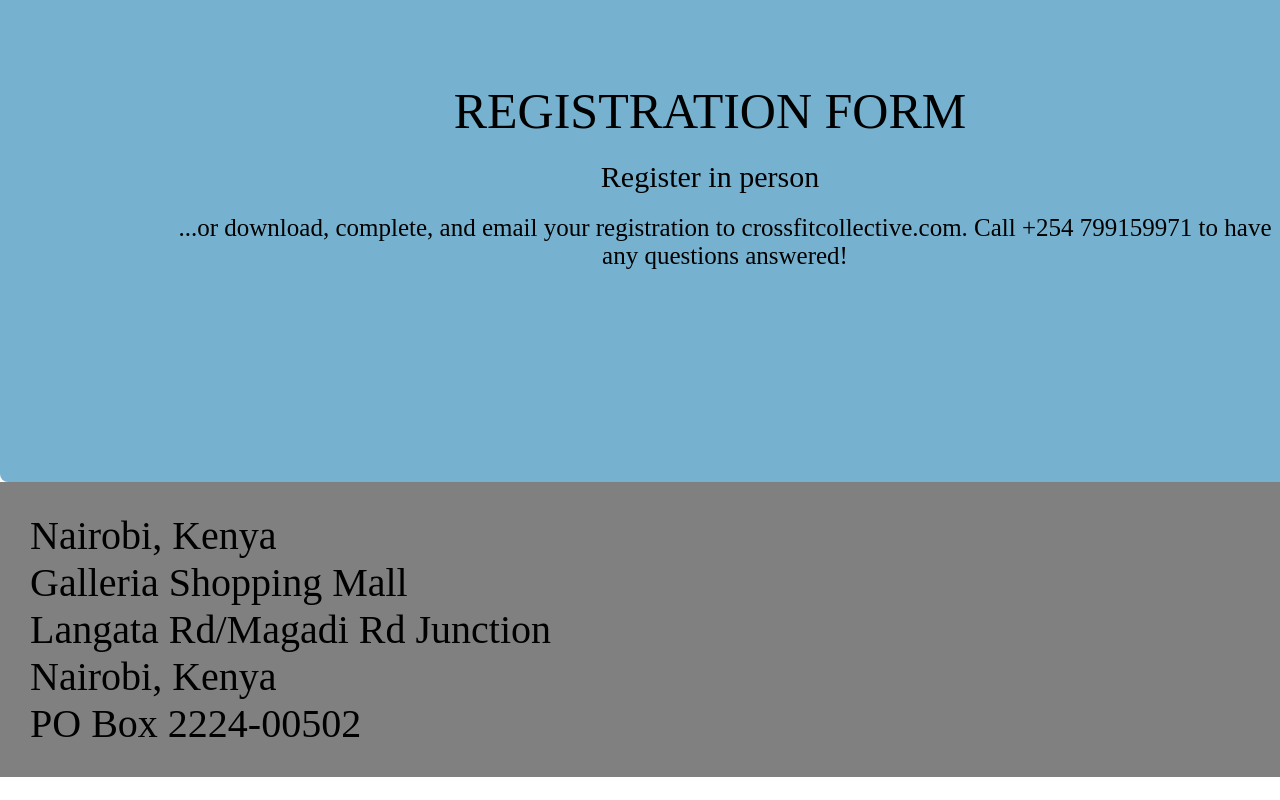
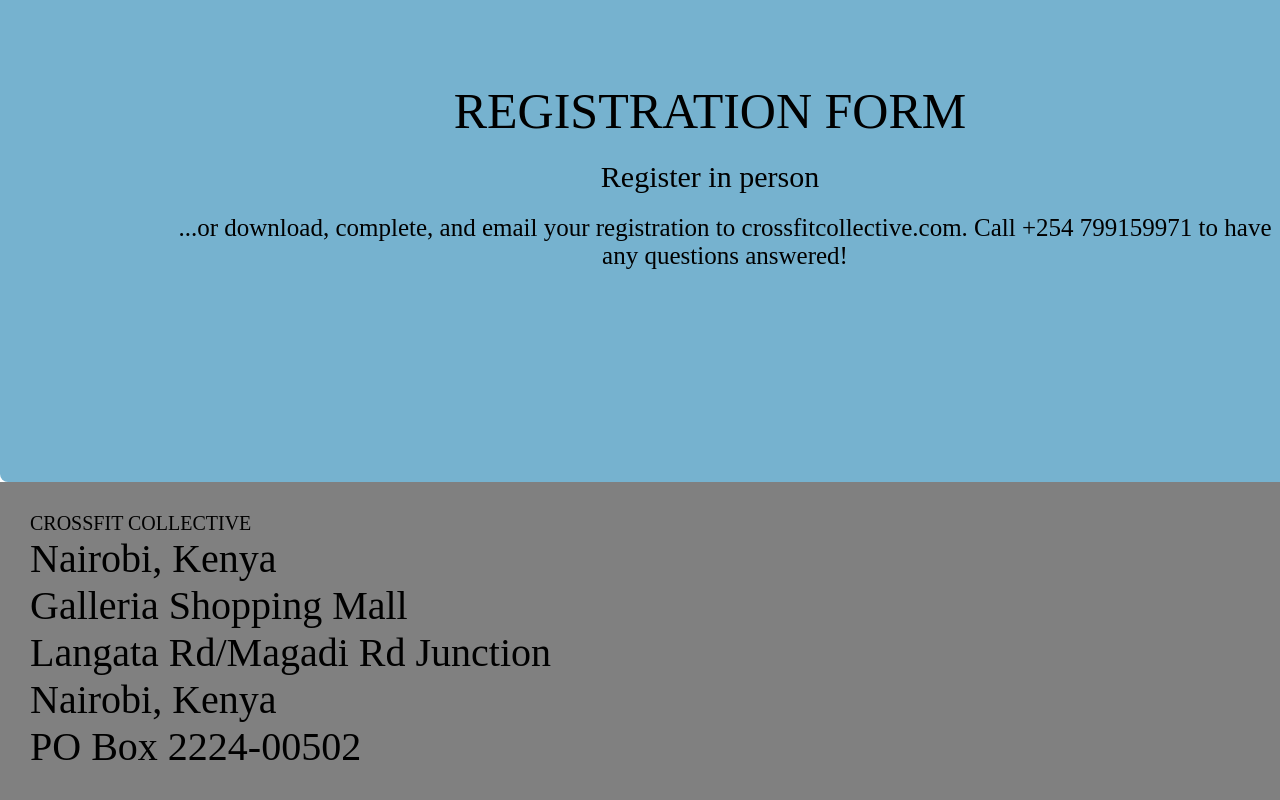
Before and after one commit to Eddahkarambu/Fitness-web-app, a React (Create React App) app: page /Services in a window 1280 px wide. Shown: the part 2816-3616 px from the top of the page. Before the commit the page ends 3593 px from the top, so only its background shows below. Built offline with nearby package versions, Linux system fonts and the light colour scheme.

Commit message:
change the router

```diff
--- a/src/Components/Services.js
+++ b/src/Components/Services.js
@@ -147,6 +147,7 @@ function Services() {
       </div>
 
       <div className="list">
+        <div className="listcrossfit">CROSSFIT COLLECTIVE</div>
         <div className="listItem">Nairobi, Kenya</div>
         <div className="listItem">Galleria Shopping Mall</div>
         <div className="listItem">Langata Rd/Magadi Rd Junction</div>
```
